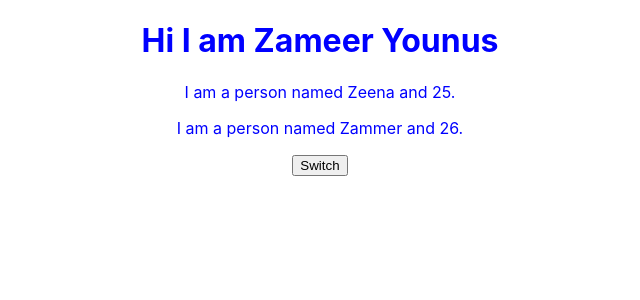
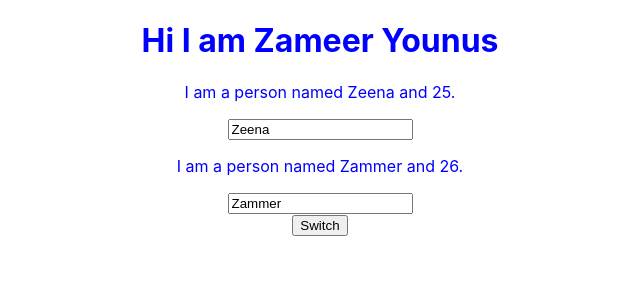
Before and after one commit to zeenayouhan/React-Complete-Guide, a React (Create React App) app in the folder react-complete-guide/: page / in a window 1280 px wide. Shown: the top 300 px of the page, without its empty margins (320-960 px from the left). Built offline with nearby package versions, Linux system fonts and the light colour scheme.

Commit message:
Onchange

```diff
--- a/react-complete-guide/src/App.js
+++ b/react-complete-guide/src/App.js
@@ -58,13 +58,32 @@ class App extends Component {
 
   }
 
+  namechangeHandler=(event)=>{
+    this.setState({
+      Person:[
+        {name:event.target.value, age:"25"},
+        {name:"Zammer", age:'26'}
+      ]
+    }
+
+    )
+
+  }
+
 
   render() {
     return(
     <div className="App">
       <h1>Hi I am Zameer Younus</h1>
-      <Person name1={this.state.Person[0].name} age={this.state.Person[0].age}/>
-      <Person name1={this.state.Person[1].name}  click={this.switchHandler.bind(this,"lZena")} age={this.state.Person[1].age}/>
+      <Person
+      name1={this.state.Person[0].name}
+      age={this.state.Person[0].age}
+      change={this.namechangeHandler}/>
+      <Person
+      name1={this.state.Person[1].name}
+      click={this.switchHandler.bind(this,"lZena")}
+      age={this.state.Person[1].age}
+      />
       <button onClick={()=>this.switchHandler("Zeenaaaa")}>Switch</button>
     </div>
       // js compile to this one-> React.createElement('div',{className:"App"},React.createElement('h1',null,"Hi I am Zameer Younus"))
--- a/react-complete-guide/src/Person/Person.js
+++ b/react-complete-guide/src/Person/Person.js
@@ -4,6 +4,7 @@ const person = (props) =>{
     return (
         <div onClick={props.click}>
             <p>I am a person  named {props.name1} and {props.age}.</p>
+            <input type="text" onChange={props.change} value={props.name1}></input>
 
         </div>
 
```
